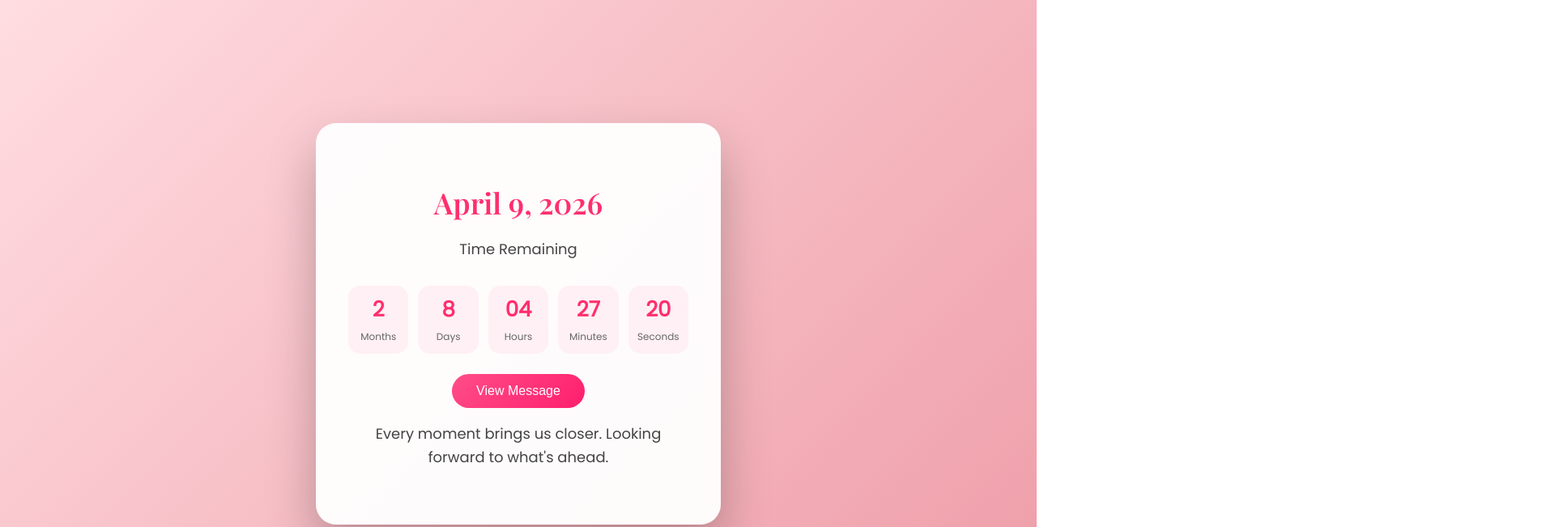
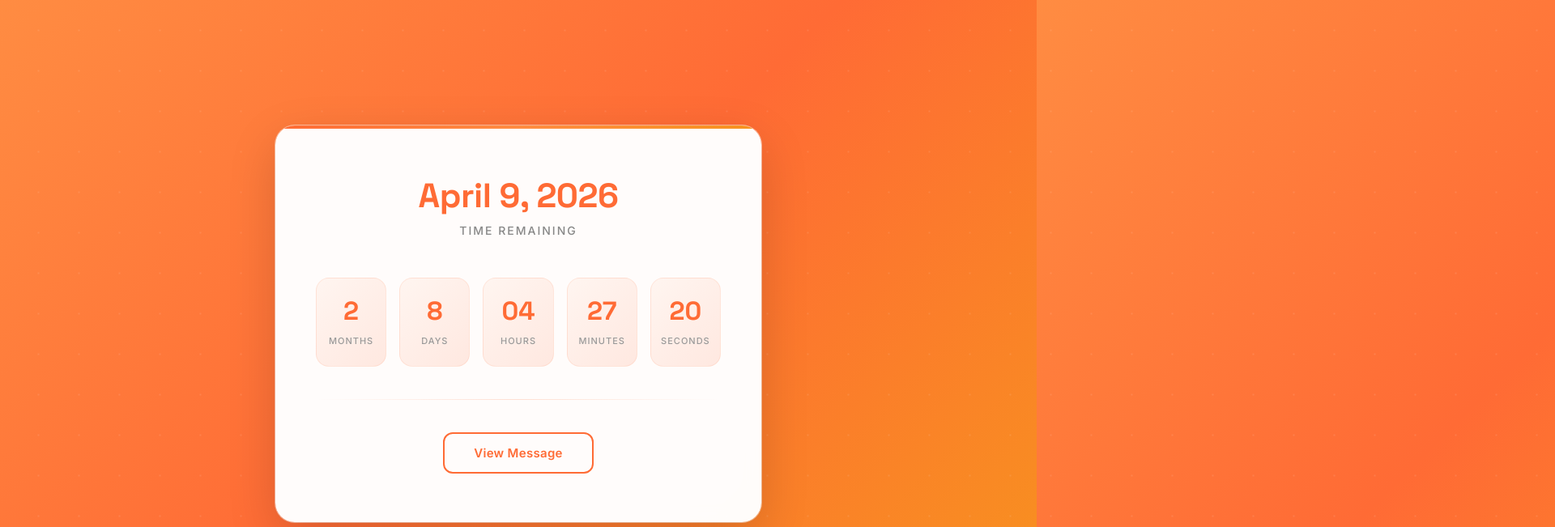
Before and after one commit to lukashavishvili19-dotcom/JozeF1na, a plain HTML site: page index.html in a window 1280 px wide. Shown: the top 651 px of the page at 81% size, 1920 px wide, since content can reach past the window. Drawn offline with nearby package versions, Linux system fonts and the light colour scheme.

Commit message:
Update style.css

```diff
--- a/style.css
+++ b/style.css
@@ -1,59 +1,89 @@
-@import url('https://fonts.googleapis.com/css2?family=Playfair+Display:wght@600&family=Poppins:wght@300;400&display=swap');
+@import url('https://fonts.googleapis.com/css2?family=Inter:wght@300;400;500;600;700&family=Space+Grotesk:wght@400;500;600;700&display=swap');
+
+* {
+  margin: 0;
+  padding: 0;
+  box-sizing: border-box;
+}
 
 body {
   margin: 0;
-  height: 100vh;
-  background: linear-gradient(135deg, #ffdde1, #ee9ca7);
+  min-height: 100vh;
+  background: linear-gradient(135deg, #ff8c42 0%, #ff6b35 50%, #f7931e 100%);
   display: flex;
   justify-content: center;
   align-items: center;
-  font-family: 'Poppins', sans-serif;
+  font-family: 'Inter', -apple-system, BlinkMacSystemFont, 'Segoe UI', sans-serif;
+  padding: 20px;
+  position: relative;
+  overflow: hidden;
+}
+
+body::before {
+  content: '';
+  position: absolute;
+  top: -50%;
+  right: -50%;
+  width: 200%;
+  height: 200%;
+  background: radial-gradient(circle, rgba(255,255,255,0.1) 1px, transparent 1px);
+  background-size: 50px 50px;
+  animation: drift 20s linear infinite;
+  pointer-events: none;
+}
+
+@keyframes drift {
+  0% { transform: translate(0, 0); }
+  100% { transform: translate(50px, 50px); }
+}
+
+.container {
+  width: 100%;
+  max-width: 600px;
+  position: relative;
+  z-index: 1;
 }
 
 .card {
-  background: rgba(255, 255, 255, 0.95);
-  padding: 50px 40px;
-  border-radius: 25px;
+  background: rgba(255, 255, 255, 0.98);
+  padding: 60px 50px;
+  border-radius: 24px;
   text-align: center;
-  box-shadow: 0 30px 60px rgba(0,0,0,0.25);
-  max-width: 420px;
-  animation: fadeIn 1.2s ease;
+  box-shadow: 0 20px 60px rgba(0, 0, 0, 0.15), 0 0 0 1px rgba(255, 255, 255, 0.5);
+  backdrop-filter: blur(10px);
+  animation: fadeIn 0.8s ease-out;
+  position: relative;
+  overflow: hidden;
+}
+
+.card::before {
+  content: '';
+  position: absolute;
+  top: 0;
+  left: 0;
+  right: 0;
+  height: 4px;
+  background: linear-gradient(90deg, #ff6b35, #ff8c42, #f7931e);
+}
+
+.header {
+  margin-bottom: 50px;
 }
 
 h1 {
-  font-family: 'Playfair Display', serif;
-  font-size: 36px;
-  color: #ff2f6d;
-  margin-bottom: 20px;
+  font-family: 'Space Grotesk', sans-serif;
+  font-size: 42px;
+  font-weight: 700;
+  color: #ff6b35;
+  margin-bottom: 8px;
+  letter-spacing: -0.5px;
 }
 
-p {
-  font-size: 18px;
-  color: #444;
-  line-height: 1.6;
-}
-
-button {
-  margin-top: 25px;
-  padding: 12px 30px;
-  border: none;
-  border-radius: 30px;
-  background: linear-gradient(135deg, #ff4d88, #ff1f6d);
-  color: white;
-  font-size: 16px;
-  cursor: pointer;
-  transition: transform 0.2s, box-shadow 0.2s;
-}
-
-button:hover {
-  transform: translateY(-3px);
-  box-shadow: 0 10px 20px rgba(255, 77, 136, 0.4);
-}
-
-.hidden {
-  display: none;
-  margin-top: 25px;
-  color: #ff2f6d;
+.subtitle {
+  font-size: 14px;
+  color: #888;
+  text-transform: uppercase;
+  letter-spacing: 2px;
   font-weight: 500;
 }
 
@@ -62,26 +92,124 @@ button:hover {
 .countdown {
   display: grid;
   grid-template-columns: repeat(5, 1fr);
-  gap: 12px;
-  margin-top: 30px;
+  gap: 16px;
+  margin: 40px 0;
 }
 
-.countdown div {
-  background: #fff0f5;
-  border-radius: 15px;
-  padding: 10px 5px;
+.countdown-item {
+  background: linear-gradient(135deg, #fff5f0 0%, #ffe8e0 100%);
+  border-radius: 16px;
+  padding: 24px 12px;
+  border: 1px solid rgba(255, 107, 53, 0.1);
+  transition: all 0.3s ease;
+  position: relative;
 }
 
-.countdown span {
-  display: block;
-  font-size: 26px;
-  font-weight: 600;
-  color: #ff2f6d;
+.countdown-item:hover {
+  transform: translateY(-4px);
+  box-shadow: 0 8px 20px rgba(255, 107, 53, 0.2);
+  border-color: rgba(255, 107, 53, 0.3);
 }
 
-.countdown small {
-  font-size: 12px;
+.countdown-item .number {
+  display: block;
+  font-family: 'Space Grotesk', sans-serif;
+  font-size: 32px;
+  font-weight: 700;
+  color: #ff6b35;
+  margin-bottom: 8px;
+  line-height: 1;
+  min-height: 38px;
+}
+
+.countdown-item .label {
+  display: block;
+  font-size: 11px;
+  color: #999;
+  text-transform: uppercase;
+  letter-spacing: 1px;
+  font-weight: 500;
+}
+
+.divider {
+  height: 1px;
+  background: linear-gradient(90deg, transparent, rgba(255, 107, 53, 0.2), transparent);
+  margin: 40px 0 30px;
+}
+
+/* ===== BUTTON ===== */
+
+.reveal-btn {
+  margin-top: 10px;
+  padding: 14px 36px;
+  border: 2px solid #ff6b35;
+  border-radius: 12px;
+  background: transparent;
+  color: #ff6b35;
+  font-size: 15px;
+  font-weight: 600;
+  cursor: pointer;
+  transition: all 0.3s ease;
+  font-family: 'Inter', sans-serif;
+  letter-spacing: 0.3px;
+  position: relative;
+  overflow: hidden;
+}
+
+.reveal-btn::before {
+  content: '';
+  position: absolute;
+  top: 0;
+  left: -100%;
+  width: 100%;
+  height: 100%;
+  background: linear-gradient(135deg, #ff6b35, #ff8c42);
+  transition: left 0.3s ease;
+  z-index: -1;
+}
+
+.reveal-btn:hover {
+  color: white;
+  transform: translateY(-2px);
+  box-shadow: 0 8px 20px rgba(255, 107, 53, 0.3);
+}
+
+.reveal-btn:hover::before {
+  left: 0;
+}
+
+.reveal-btn:active {
+  transform: translateY(0);
+}
+
+/* ===== HIDDEN MESSAGE ===== */
+
+.hidden-message {
+  display: none;
+  margin-top: 30px;
+  padding: 24px;
+  background: linear-gradient(135deg, #fff5f0 0%, #ffe8e0 100%);
+  border-radius: 12px;
   color: #666;
+  font-size: 16px;
+  line-height: 1.7;
+  border-left: 3px solid #ff6b35;
+  animation: slideIn 0.5s ease-out;
+}
+
+.hidden-message.show {
+  display: block;
+}
+
+@keyframes slideIn {
+  from {
+    opacity: 0;
+    transform: translateY(-10px);
+  }
+  to {
+    opacity: 1;
+    transform: translateY(0);
+  }
 }
 
 /* ===== ANIMATION ===== */
@@ -89,10 +217,38 @@ button:hover {
 @keyframes fadeIn {
   from {
     opacity: 0;
-    transform: translateY(20px);
+    transform: translateY(30px) scale(0.95);
   }
   to {
     opacity: 1;
-    transform: translateY(0);
+    transform: translateY(0) scale(1);
   }
 }
+
+/* ===== RESPONSIVE ===== */
+
+@media (max-width: 640px) {
+  .card {
+    padding: 40px 30px;
+  }
+
+  h1 {
+    font-size: 32px;
+  }
+
+  .countdown {
+    gap: 10px;
+  }
+
+  .countdown-item {
+    padding: 20px 8px;
+  }
+
+  .countdown-item .number {
+    font-size: 26px;
+  }
+
+  .countdown-item .label {
+    font-size: 10px;
+  }
+}
```
